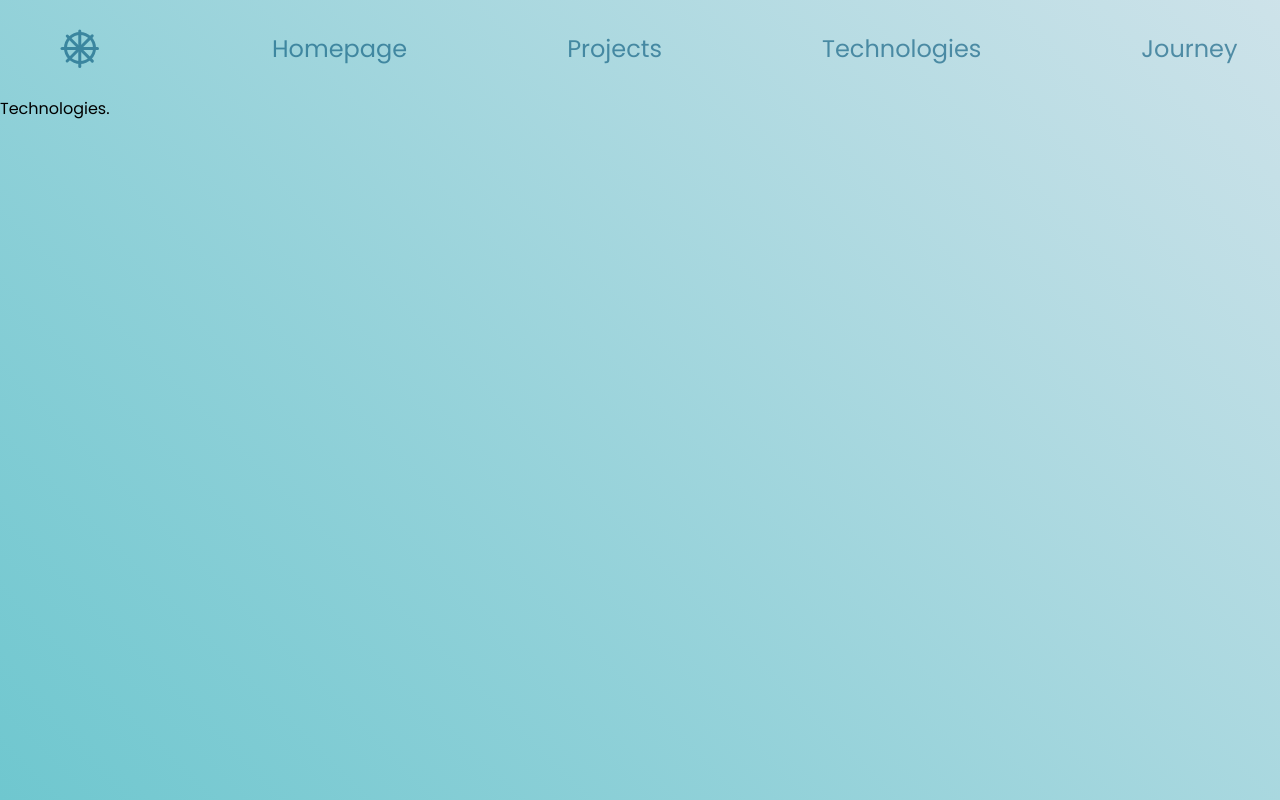
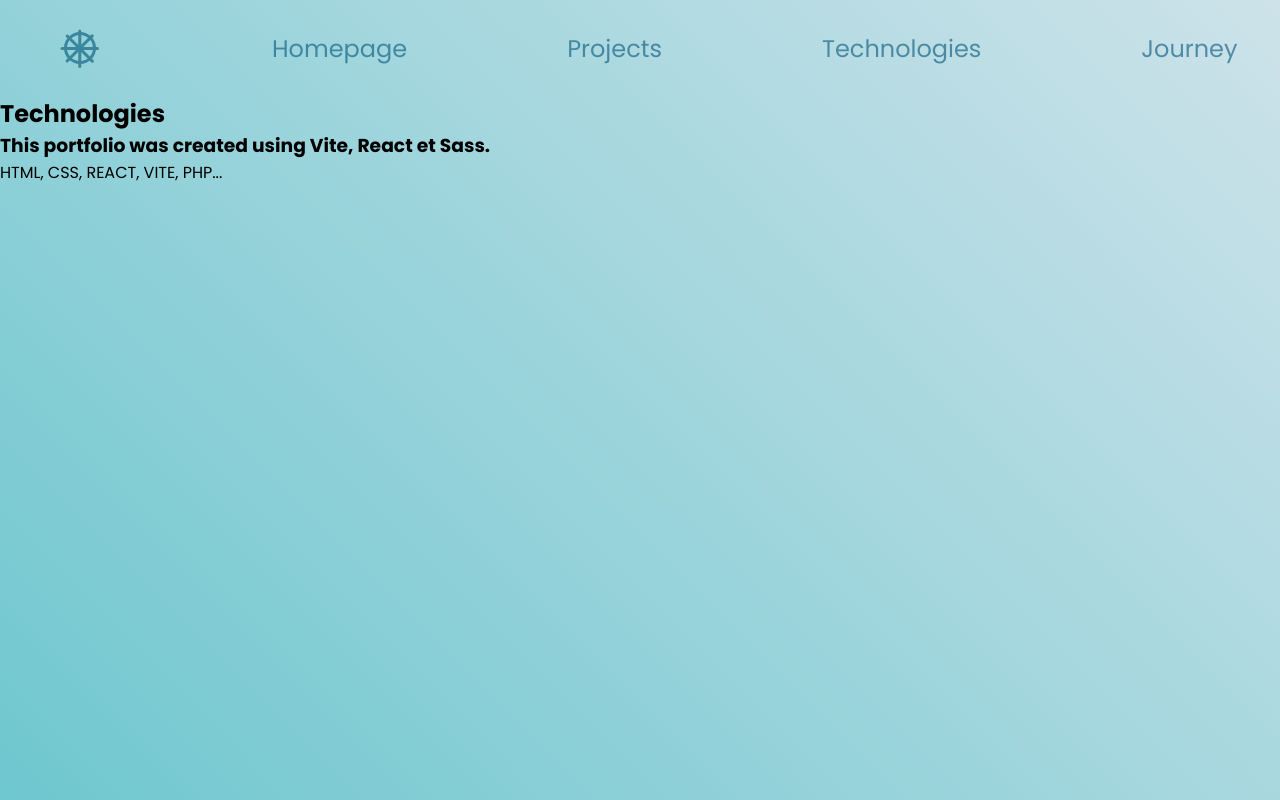
Before and after one commit to nathvda/Portfolio, a React (Vite) app in the folder portfolio/: page /technologies in a window 1280 px wide. Built offline with nearby package versions, Linux system fonts and the light colour scheme.

Commit message:
technologies skeleton

```diff
--- /dev/null
+++ b/portfolio/src/assets/scss/_partials/_technologies.scss
@@ -0,0 +1,10 @@
+.technologies{
+
+    padding:2rem;
+
+    h3{
+    color:$deepblue;
+    text-align:right;
+    font-weight:normal;
+}
+}
--- a/portfolio/src/pages/Technologies.jsx
+++ b/portfolio/src/pages/Technologies.jsx
@@ -2,9 +2,14 @@ import React from 'react';
 
 const Technologies = () => {
     return (
-        <div>
-        Technologies.
-        </div>
+        <>
+        <h2>Technologies</h2>
+        <section className="technologies">
+        <h3>
+        This portfolio was created using Vite, React et Sass.</h3>
+        <div className="techs">HTML, CSS, REACT, VITE, PHP...</div>
+        </section>
+        </>
     );
 };
 
```
